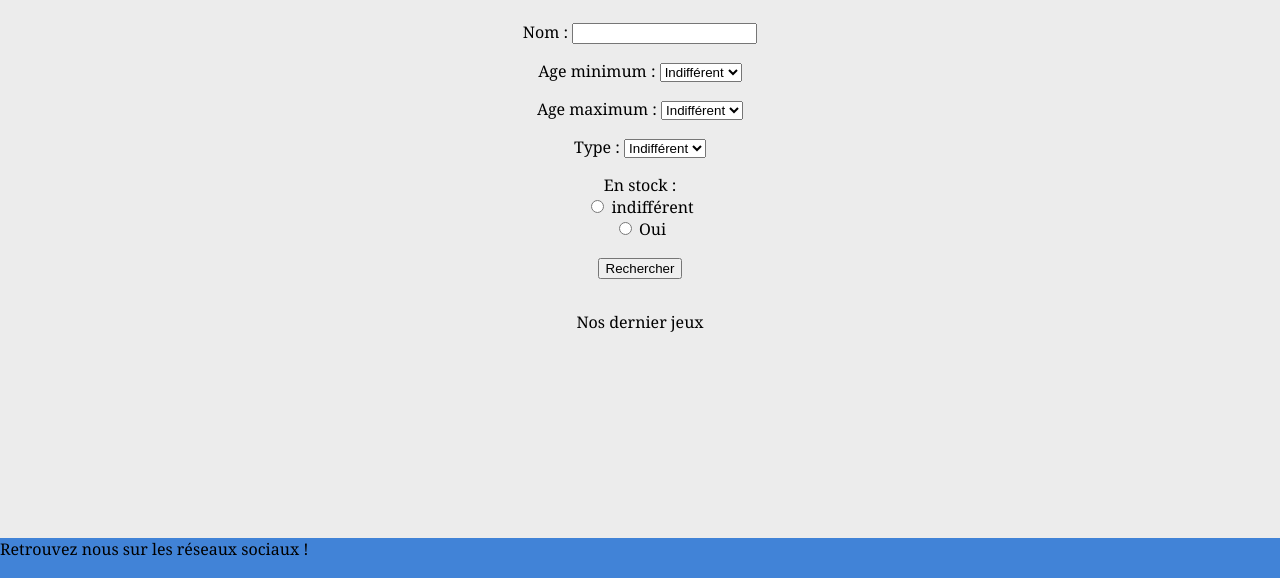
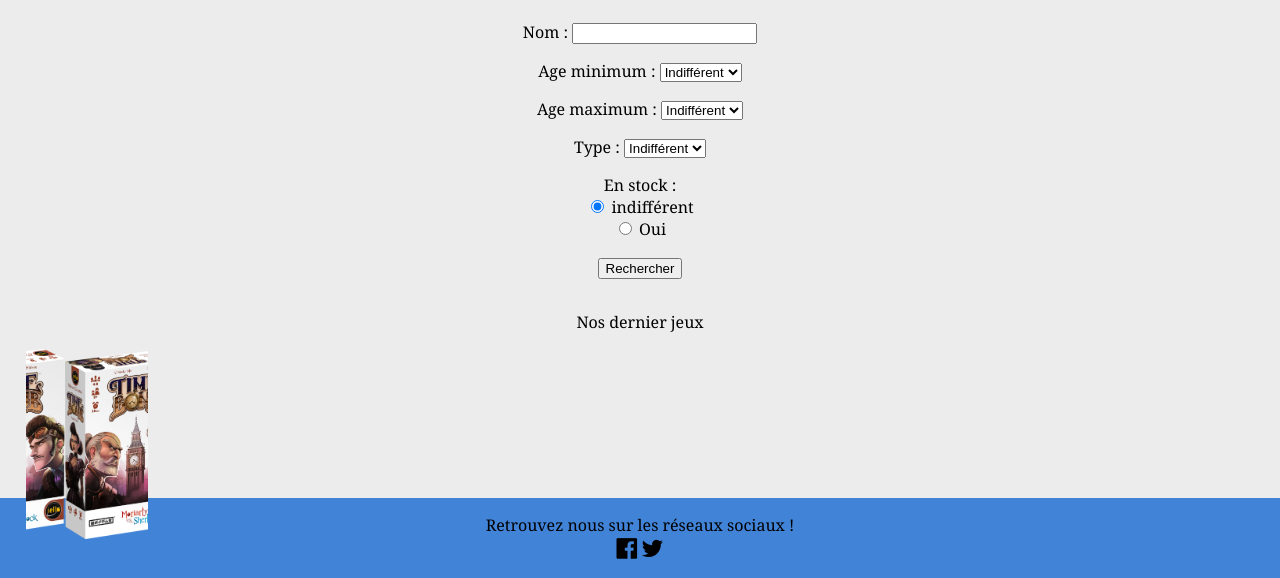
Before and after one commit to Vmorgant/LudoEnsim, a PHP site: page /jeux.php in a window 1280 px wide. Shown: the part 222-800 px from the top of the page. Run offline with PHP 8.4, Linux system fonts and the light colour scheme; data comes from the database, SQL or seed files in the repository; both versions use the stored data as it was after the commit.

Commit message:
ajout gestion adhérents+ début slider

```diff
--- a/deco.php
+++ b/deco.php
@@ -1,8 +1,5 @@
 <?php
 	session_start();
 	session_destroy();
-	echo"<script type='text/javascript' language='javascript'>
-	  alert('Déconnexion effectuée')
-	</script>";
 	header("location:index.php");
 ?>
--- a/design.css
+++ b/design.css
@@ -61,8 +61,7 @@ body{
 }
 .textBox li{
 	 list-style-type: none;
-	 text-align : left;
-	 margin-left : 20%;
+	 text-align : center;
 }
 
 #searchbar{
@@ -74,7 +73,6 @@ body{
 
 }
 
-
 .footer{
 	display: flex;
 	flex-direction: column;
@@ -85,5 +83,43 @@ body{
     width: 100%;
 	font-family : Garuda, Cambria;
 	background-color : #4183D7;
-	height: 5%;
+	text-align : center;
 }
+
+div#slider {
+	width: 80%;
+	max-width: 10%;
+	max-height: 10%;
+	overflow: hidden;
+
+}
+
+div#slider figure {
+  position: relative;
+  width: 500%;
+  margin: 0;
+  padding: 0;
+  font-size: 0;
+  left: 0;
+  text-align: center;
+  animation: 30s slidy infinite;
+}
+
+div#slider figure img {
+	width: 20%;
+	height: auto;
+	float: left;
+
+}
+
+@keyframes slidy {
+  0% { left: 0%; }
+  20% { left: 0%; }
+  25% { left: -100%; }
+  45% { left: -100%; }
+  50% { left: -200%; }
+  70% { left: -200%; }
+  75% { left: -300%; }
+  95% { left: -300%; }
+  100% { left: -400%; }
+}
--- a/gestionJeux.php
+++ b/gestionJeux.php
@@ -42,7 +42,7 @@
 				 <p><input type="submit" value="Ajouter" name = "Ajouter"></p>
 				</form>
 		</div>
-		<div>
+		<div class = "textBox">
 		<?php
 			$QueryJeux = "SELECT `IDJEU`,`NOMJEU`,`NBBOITE`,`NBDISPO` FROM `jeux`";
 			$Result= $Connect->query($QueryJeux);
--- a/index.php
+++ b/index.php
@@ -6,7 +6,7 @@
 	<body>
 		<div class = "textBox">
 			<p>
-				 Horaires d'ouvertures :
+				<li><b>Horaires d'ouvertures : </b></li>
 				<li>Lundi : 15h 18h</li>
 				<li>Mardi : 8h 12h 14h 18h</li>
 				<li>Mercredi : 8h 12h 14h 18h</li>
--- a/jeux.php
+++ b/jeux.php
@@ -38,7 +38,7 @@
 				 </select>
 				 <p>
 					En stock : </br>
-					<input type="radio" name="Stock" value="0" id="indifferent" /> <label for="indifferent">indifférent</label><br />
+					<input type="radio" name="Stock" value="0" id="indifferent" checked /> <label for="indifferent">indifférent</label><br />
 					<input type="radio" name="Stock" value="1" id="oui" /> <label for="oui">Oui</label><br />
 				 </p>
 				 <p><input type="submit" value="Rechercher" name = "Rechercher"></p>
@@ -47,8 +47,17 @@
 		</div>
 
 		<div class = "textBox">
-			<p> Nos dernier jeux </p>
-			<!-- Slider-->
+			<p> Nos dernier jeux
+			<div id="slider">
+				<figure>
+				<img src="Images/timeBomb.png" alt "timeBomb">
+				<img src="Images/timeBomb.png" alt>
+				<img src="Images/timeBomb.png" alt>
+				<img src="Images/timeBomb.png" alt>
+				<img src="Images/timeBomb.png" alt>
+				</figure>
+			</div>
+			</p>
 		</div>
 	</body>
 </html>
--- a/minimal.php
+++ b/minimal.php
@@ -10,6 +10,7 @@
 	<meta charset="utf-8">
 	<title>Ludothèque</title>
 	<link rel="stylesheet" type="text/css" href="design.css" media="all" />
+	<link rel="stylesheet" href="https://cdnjs.cloudflare.com/ajax/libs/font-awesome/4.7.0/css/font-awesome.min.css">
 	<meta name="viewport" content="width=device-width, initial-scale=1.0">
 </head>
 <div class = "banner">
@@ -34,5 +35,9 @@
 </div>
 
 <div class = "footer">
-	Retrouvez nous sur les réseaux sociaux !
+	<p>
+			Retrouvez nous sur les réseaux sociaux !</br>
+		<i class="fa fa-facebook-official" style="font-size:24px"></i>
+		<i class="fa fa-twitter" style="font-size:24px"></i>
+	</p>
 </div>
--- a/recherche.php
+++ b/recherche.php
@@ -12,7 +12,7 @@
 				$AgeMax=$_POST['AgeMaximum'];
 				$Type = $_POST['Type'];
 				$Stock = $_POST['Stock'];
-				$QueryJeux = "SELECT * FROM `jeux` WHERE `NOMJEU` LIKE $nom AND `AGEMIN`>=$AgeMin AND `AGEMAX` <= $AgeMax AND `TYPE` LIKE $Type AND `NBDISPO >= $Stock`";
+				$QueryJeux = "SELECT * FROM `jeux` WHERE `NOMJEU` LIKE $nom AND `AGEMIN`>=$AgeMin AND `AGEMAX` <= $AgeMax AND `TYPE` LIKE $Type AND `NBDISPO` >= $Stock";
 				$Result= $Connect->query($QueryJeux);
 				/**TODO**/
 				/*if ($Result){
```
Also changed, not shown: adherents.php (+14 -1 lines), ajoutAdherent.php (+11 -10 lines), ludoensim.sql (added, +134 -0 lines).
